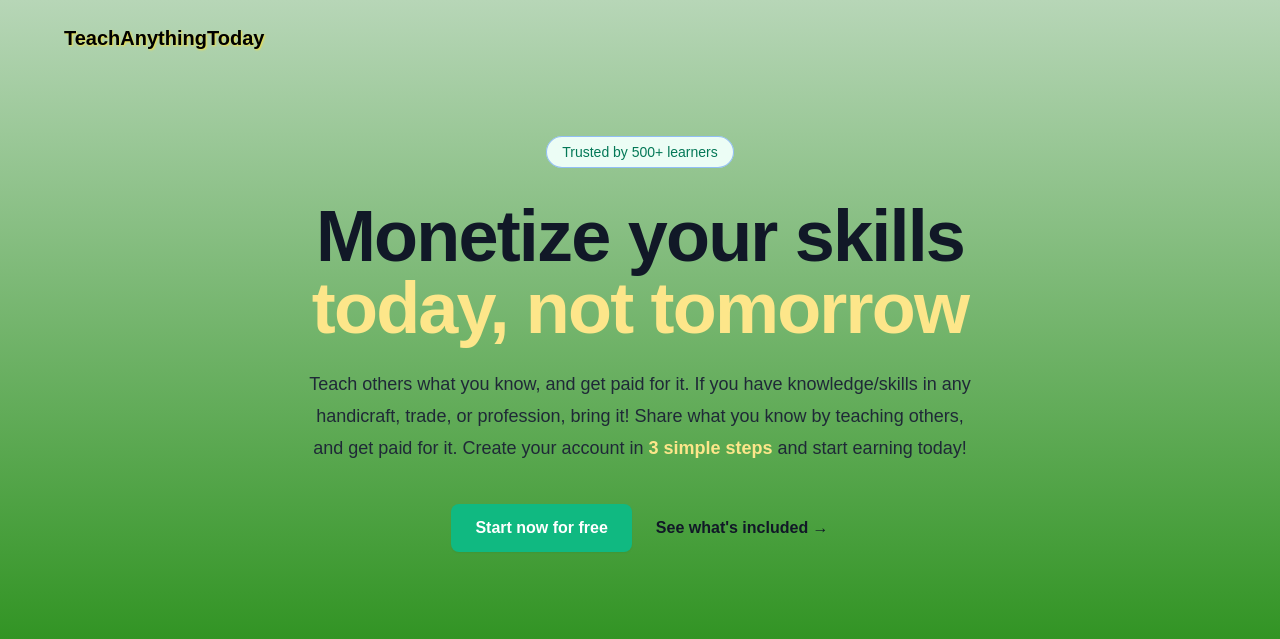
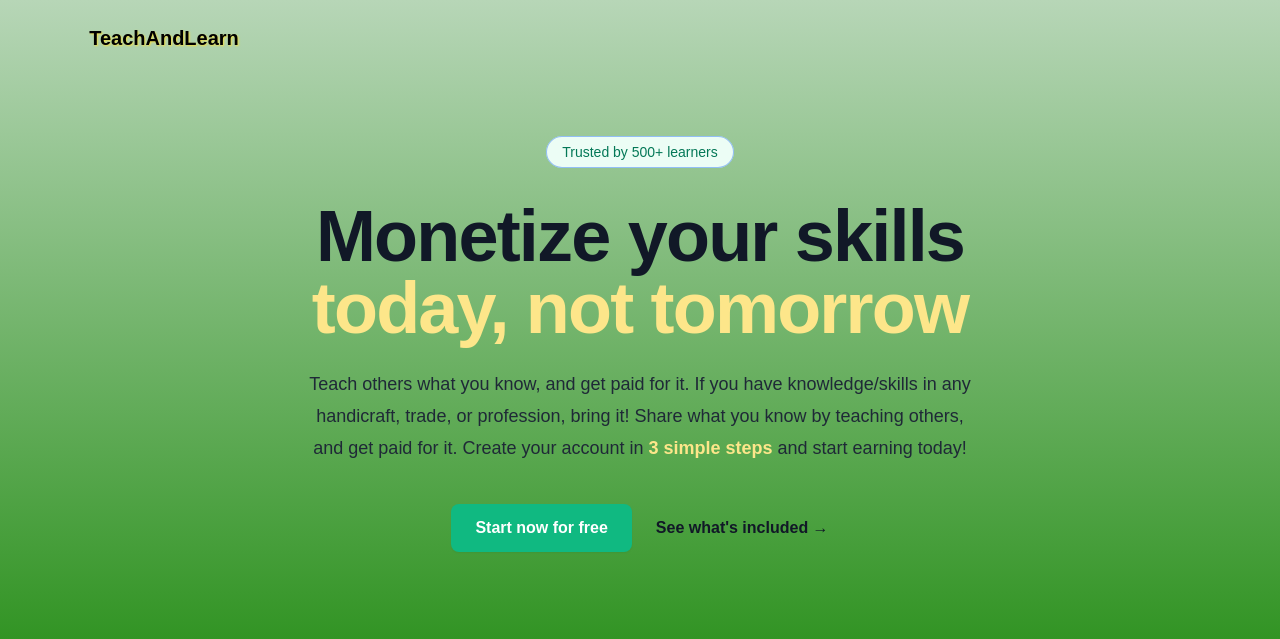
Before and after one commit to occiandiaali/teach-anything, a Flask app: page / in a window 1280 px wide. Shown: the top 639 px of the page. Run offline with Flask 3, Linux system fonts and the light colour scheme; some libraries are stand-ins or nearby versions.

Commit message:
Change app name to TeachAndLearn

```diff
--- a/templates/hero.html
+++ b/templates/hero.html
@@ -20,7 +20,7 @@
       "
       class="font-bold text-lg md:text-xl"
     >
-      TeachAnythingToday
+      TeachAndLearn
     </h1>
     <div class="mb-8 md:mt-2 flex justify-center trusted">
       <span
--- a/templates/trainer.html
+++ b/templates/trainer.html
@@ -58,7 +58,7 @@
         <h1 class="text-xl font-bold mb-4">{{ course.course_name }}</h1>
         <p>{{ course.course_description }}</p>
         <p><strong>Session</strong>: {{ course.course_duration }} minutes</p>
-        <p><strong>Pre</strong>: {{ course.course_requirements }}</p>
+        <p><strong>Pre-reqs</strong>: {{ course.course_requirements }}</p>
         <p><strong>Cost</strong>: ₦{{ course.course_price }}</p>
 
         <p><strong>Slots</strong>:</p>
```
